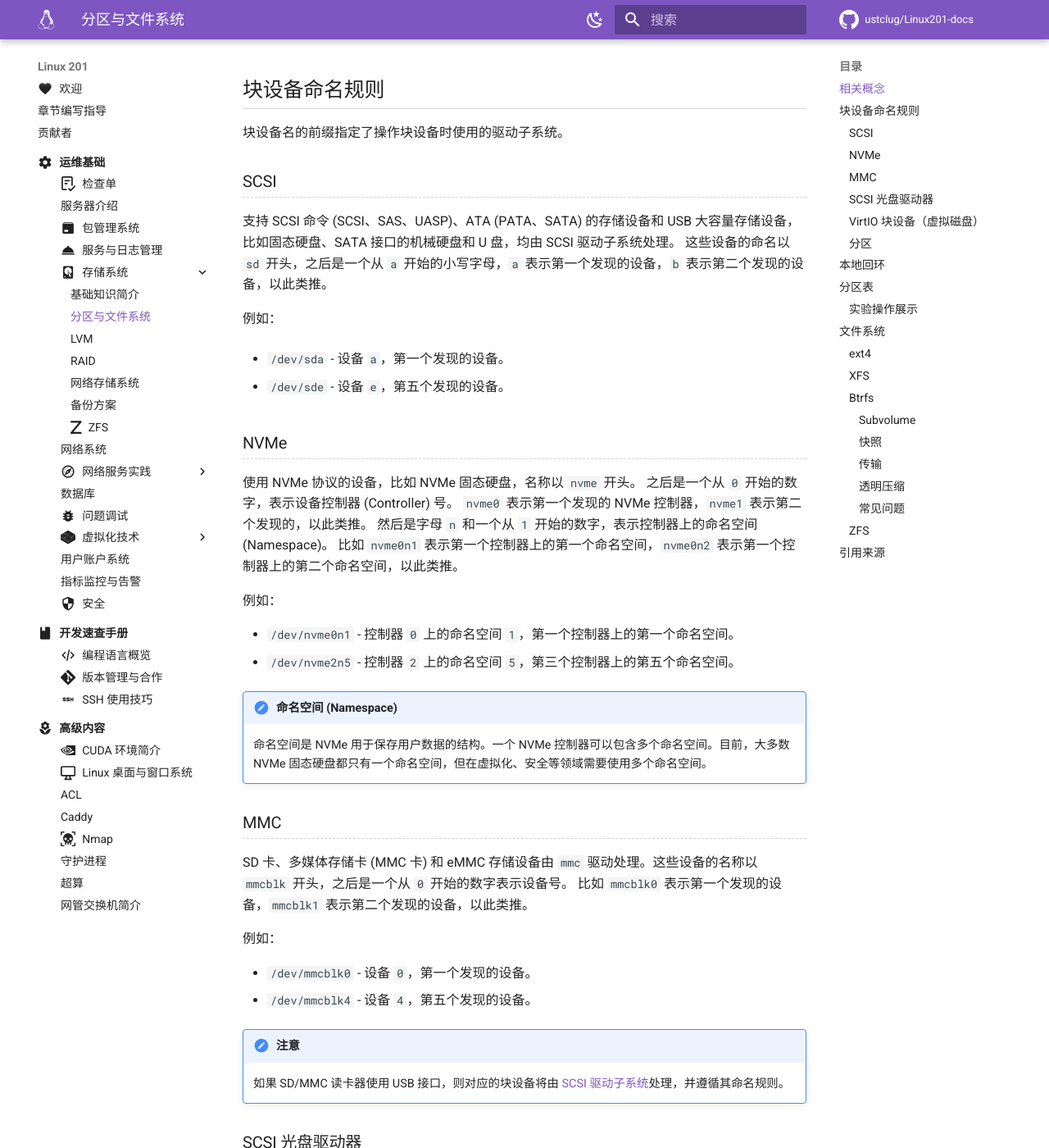
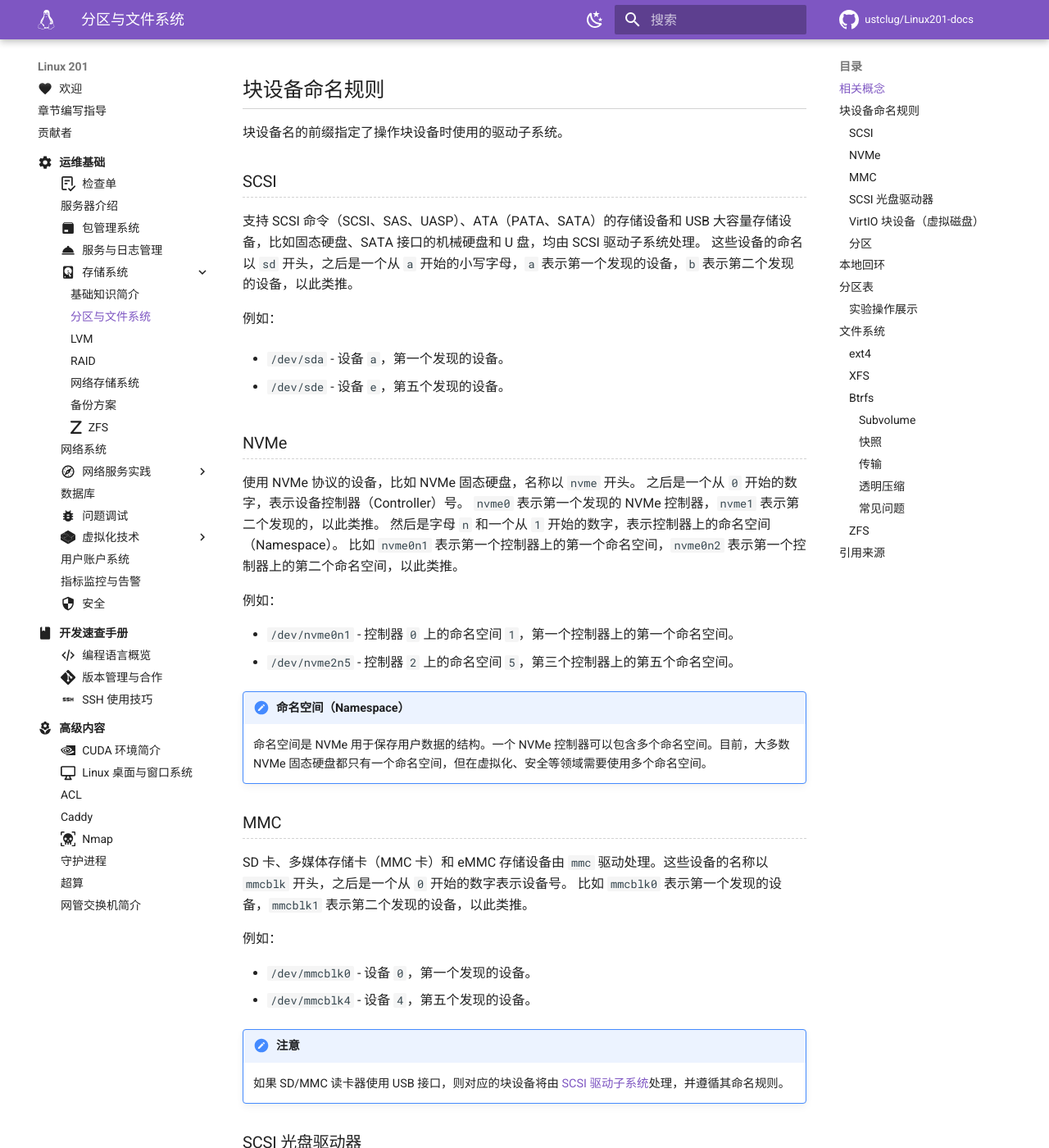
Before and after one commit to ustclug/Linux201-docs, an MkDocs documentation site: the page built from docs/ops/storage/filesystem.md, in a window 1280 px wide and 1400 px high, scrolled down 1203 px. Shown: the whole window at 82% size. Built offline with MkDocs 1.6.1 and Material for MkDocs 9.7.7, drawn with Linux system fonts in a browser that asks for light colours; comment, search, counter and statistics services are not loaded; some of the changed text lies outside the part shown.

```diff
--- a/docs/ops/storage/filesystem.md
+++ b/docs/ops/storage/filesystem.md
@@ -57,7 +57,7 @@
 
 ### SCSI {#scsi}
 
-支持 SCSI 命令 (SCSI、SAS、UASP)、ATA (PATA、SATA) 的存储设备和 USB 大容量存储设备，比如固态硬盘、SATA 接口的机械硬盘和 U 盘，均由 SCSI 驱动子系统处理。
+支持 SCSI 命令（SCSI、SAS、UASP）、ATA（PATA、SATA）的存储设备和 USB 大容量存储设备，比如固态硬盘、SATA 接口的机械硬盘和 U 盘，均由 SCSI 驱动子系统处理。
 这些设备的命名以 `sd` 开头，之后是一个从 `a` 开始的小写字母，`a` 表示第一个发现的设备，`b` 表示第二个发现的设备，以此类推。
 
 例如：
@@ -69,9 +69,9 @@
 ### NVMe {#nvme}
 
 使用 NVMe 协议的设备，比如 NVMe 固态硬盘，名称以 `nvme` 开头。
-之后是一个从 `0` 开始的数字，表示设备控制器 (Controller) 号。
+之后是一个从 `0` 开始的数字，表示设备控制器（Controller）号。
 `nvme0` 表示第一个发现的 NVMe 控制器，`nvme1` 表示第二个发现的，以此类推。
-然后是字母 `n` 和一个从 `1` 开始的数字，表示控制器上的命名空间 (Namespace)。
+然后是字母 `n` 和一个从 `1` 开始的数字，表示控制器上的命名空间（Namespace）。
 比如 `nvme0n1` 表示第一个控制器上的第一个命名空间，`nvme0n2` 表示第一个控制器上的第二个命名空间，以此类推。
 
 例如：
@@ -79,13 +79,13 @@
 - `/dev/nvme0n1` - 控制器 `0` 上的命名空间 `1`，第一个控制器上的第一个命名空间。
 - `/dev/nvme2n5` - 控制器 `2` 上的命名空间 `5`，第三个控制器上的第五个命名空间。
 
-!!! note "命名空间 (Namespace)"
+!!! note "命名空间（Namespace）"
 
     命名空间是 NVMe 用于保存用户数据的结构。一个 NVMe 控制器可以包含多个命名空间。目前，大多数 NVMe 固态硬盘都只有一个命名空间，但在虚拟化、安全等领域需要使用多个命名空间。
 
 ### MMC {#mmc}
 
-SD 卡、多媒体存储卡 (MMC 卡) 和 eMMC 存储设备由 `mmc` 驱动处理。这些设备的名称以 `mmcblk` 开头，之后是一个从 `0` 开始的数字表示设备号。
+SD 卡、多媒体存储卡（MMC 卡）和 eMMC 存储设备由 `mmc` 驱动处理。这些设备的名称以 `mmcblk` 开头，之后是一个从 `0` 开始的数字表示设备号。
 比如 `mmcblk0` 表示第一个发现的设备，`mmcblk1` 表示第二个发现的设备，以此类推。
 
 例如：
@@ -110,7 +110,7 @@ udev 也提供到 `/dev/sr0` 的软链接，名为 `/dev/cdrom`。软链接的
 
 ### VirtIO 块设备（虚拟磁盘） {#virtio}
 
-VirtIO 块设备的名称以 `vd` 开头。之后是一个从 `a` 开始的小写字母，`a` 表示第一个发现的设备 (`vda`)，b 表示第二个发现的设备 (`vdb`)，以此类推。
+VirtIO 块设备的名称以 `vd` 开头。之后是一个从 `a` 开始的小写字母，`a` 表示第一个发现的设备（`vda`），b 表示第二个发现的设备（`vdb`），以此类推。
 
 例如：
 
```
